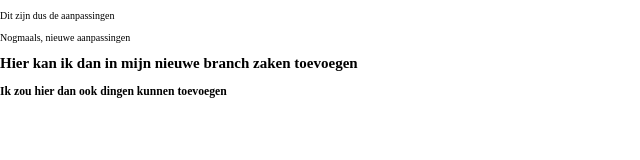
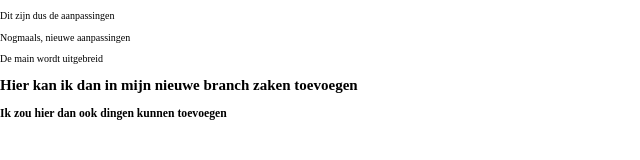
Before and after one commit to LoranMaes/Mijnwilmijnweg, a plain HTML site: page index.html in a window 1280 px wide. Shown: the whole page, without its empty margins (0-640 px from the left). Drawn offline with Linux system fonts and the light colour scheme; a script that the page names is missing.

Commit message:
Uitbreiding main

```diff
--- a/index.html
+++ b/index.html
@@ -22,6 +22,7 @@
     </head>
 
     <main>
+        <p>De main wordt uitgebreid</p>
         <h2>Hier kan ik dan in mijn nieuwe branch zaken toevoegen</h2>
     </main>
 
```
